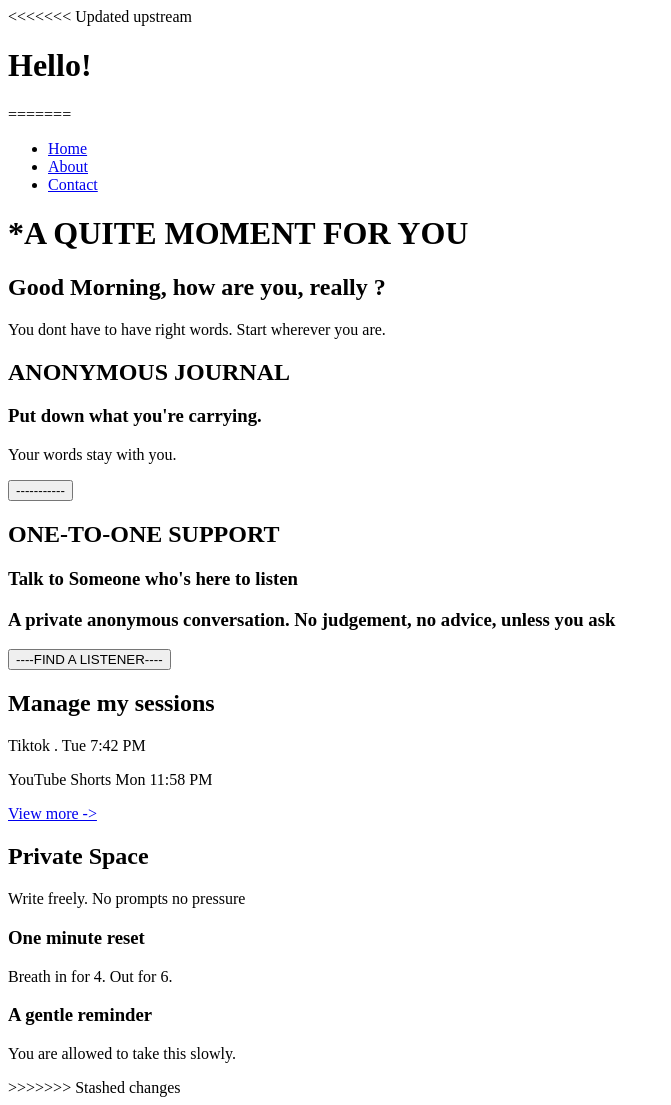
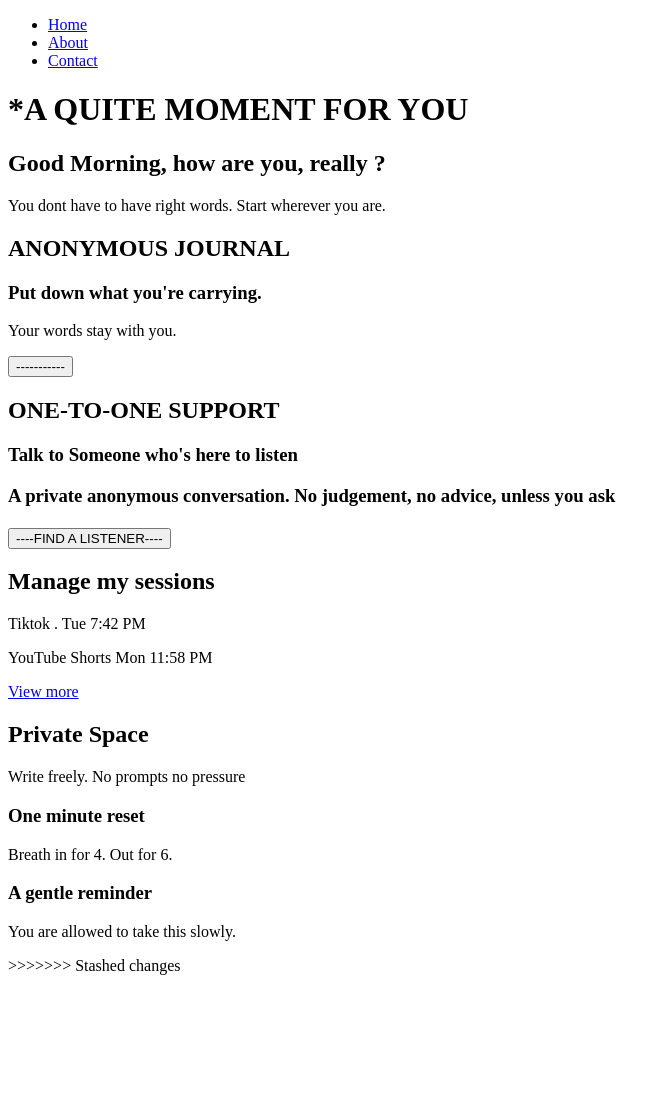
Before and after one commit to tronganhdoan1-svg/Helpline, a Flask app: template templates/index.html in a window 1280 px wide. Shown: the whole page, without its empty margins (0-671 px from the left). After the commit the page ends 975 px from the top, so only its background shows below. Run offline with Flask 3, Linux system fonts and the light colour scheme; the template is opened without the code that fills it, so the values that code supplies are empty.

Commit message:
Connecting 2 pages
Resolving conflicts and connecting the 2 pages

```diff
--- a/main.py
+++ b/main.py
@@ -7,9 +7,9 @@ from flask import Flask, request, render_template
 app = Flask(__name__)
 
 # set up routes
-@app.route("/session")
+@app.route("/")
 def dashboard():
-        return render_template('session.html')
+        return render_template('index.html')
 
 @app.route("/session")
 def sessions():
--- a/templates/index.html
+++ b/templates/index.html
@@ -1,6 +1,3 @@
-<<<<<<< Updated upstream
-<h1>Hello!</h1>
-=======
 <!DOCTYPE html>
 <html lang="en">
 <head>
@@ -38,7 +35,7 @@
         <h2>Manage my sessions</h2>
         <p>Tiktok . Tue 7:42 PM</p>
         <p>YouTube Shorts Mon 11:58 PM</p>
-        <a href="session">View more -></a>
+        <a href="session" class="button">View more</a>
     </div>
     <div>
         <h2>Private Space</h2>
```
